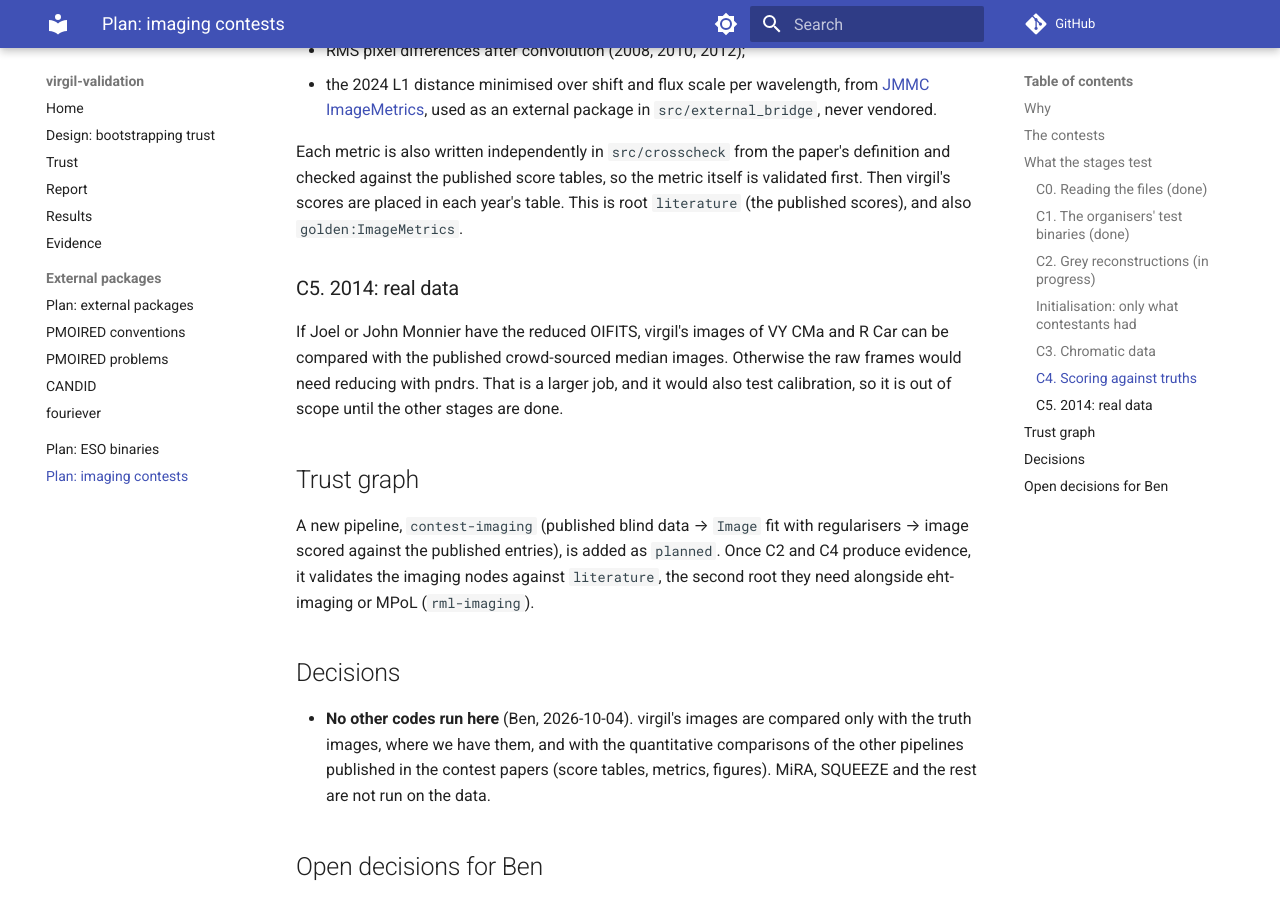
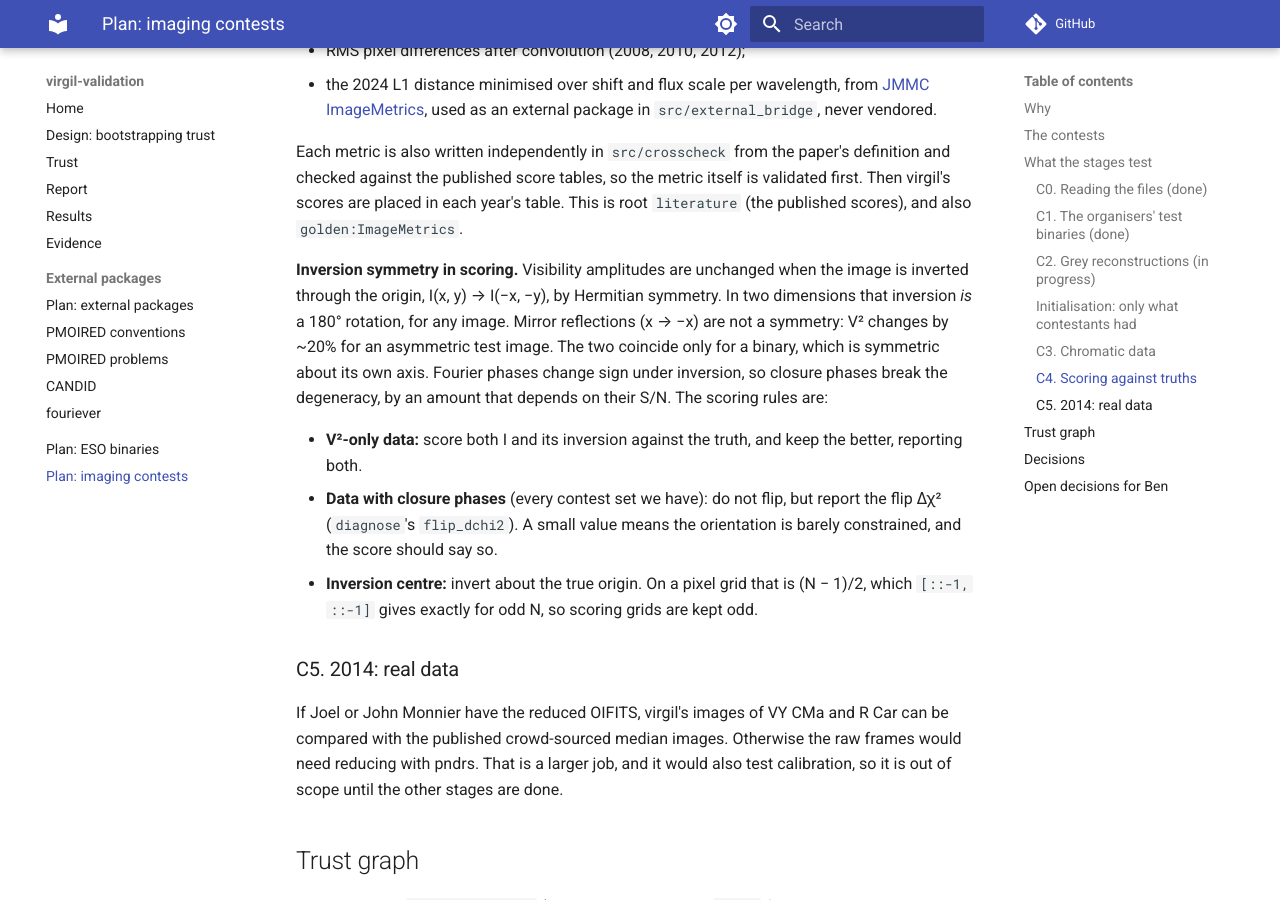
Before and after one commit to benjaminpope/virgil-validation, an MkDocs documentation site: the page built from docs/plan_imaging_contests.md, in a window 1280 px wide and 900 px high, scrolled down 9515 px. Built offline with MkDocs 1.6.1 and Material for MkDocs 9.7.7, drawn with Linux system fonts in a browser that asks for light colours; comment, search, counter and statistics services are not loaded.

Commit message:
Plan C4: inversion (= 180° rotation in 2D) is the V² degeneracy, not mirror flips; scoring rules for V²-only vs closure-phase data
Co-Authored-By: Claude Opus 5.5 <noreply@anthropic.com>

```diff
--- a/docs/plan_imaging_contests.md
+++ b/docs/plan_imaging_contests.md
@@ -337,6 +337,24 @@ metric itself is validated first. Then virgil's scores are placed in each
 year's table. This is root `literature` (the published scores), and also
 `golden:ImageMetrics`.
 
+**Inversion symmetry in scoring.** Visibility amplitudes are unchanged
+when the image is inverted through the origin, I(x, y) → I(−x, −y), by
+Hermitian symmetry. In two dimensions that inversion *is* a 180°
+rotation, for any image. Mirror reflections (x → −x) are not a symmetry:
+V² changes by ~20% for an asymmetric test image. The two coincide only
+for a binary, which is symmetric about its own axis. Fourier phases change
+sign under inversion, so closure phases break the degeneracy, by an
+amount that depends on their S/N. The scoring rules are:
+
+- **V²-only data:** score both I and its inversion against the truth, and
+  keep the better, reporting both.
+- **Data with closure phases** (every contest set we have): do not flip,
+  but report the flip Δχ² (`diagnose`'s `flip_dchi2`). A small value means
+  the orientation is barely constrained, and the score should say so.
+- **Inversion centre:** invert about the true origin. On a pixel grid
+  that is (N − 1)/2, which `[::-1, ::-1]` gives exactly for odd N, so
+  scoring grids are kept odd.
+
 ### C5. 2014: real data
 
 If Joel or John Monnier have the reduced OIFITS, virgil's images of VY CMa
```
